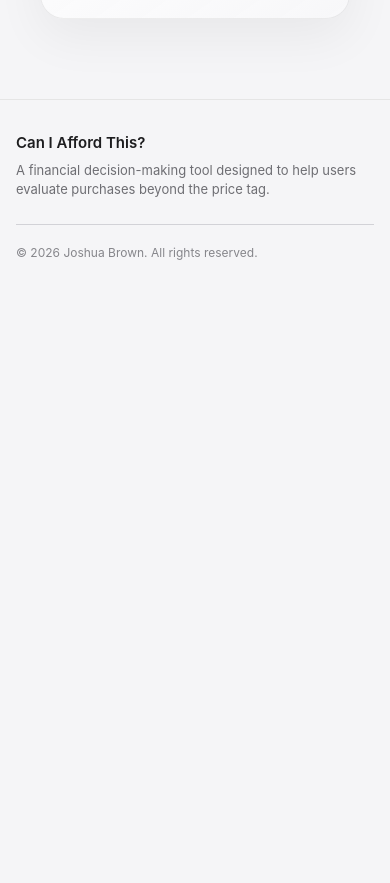
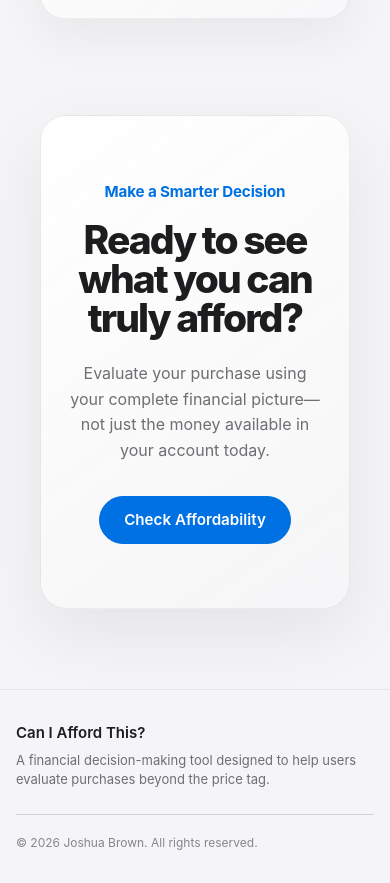
Before and after one commit to fejide/affordability-calculator, a React (Vite) app: page / in a window 390 px wide. Shown: the part 3454-4337 px from the top of the page. Before the commit the page ends 3748 px from the top, so only its background shows below. Built offline with nearby package versions, Linux system fonts and the light colour scheme.

Commit message:
feat: style final CTA section
Signed-off-by: Joshua Brown <97815918+fejide@users.noreply.github.com>

```diff
--- a/src/index.css
+++ b/src/index.css
@@ -863,3 +863,123 @@ main {
     font-size: 1.45rem;
   }
 }
+
+/* =========================================================
+   FINAL CTA SECTION
+========================================================= */
+
+.final-cta-section {
+  width: 100%;
+
+  padding: 40px 32px 120px;
+}
+
+.final-cta-content {
+  width: 100%;
+  max-width: 1100px;
+
+  margin: 0 auto;
+  padding: 96px 48px;
+
+  display: flex;
+  flex-direction: column;
+  align-items: center;
+
+  text-align: center;
+
+  background:
+    linear-gradient(145deg,
+      rgba(255, 255, 255, 0.98),
+      rgba(245, 245, 247, 0.94));
+
+  border: 1px solid rgba(0, 0, 0, 0.07);
+  border-radius: 36px;
+
+  box-shadow:
+    0 24px 70px rgba(0, 0, 0, 0.07);
+}
+
+.final-cta-content .section-eyebrow {
+  margin-bottom: 20px;
+}
+
+.final-cta-content h2 {
+  max-width: 780px;
+
+  margin: 0;
+
+  color: #1d1d1f;
+
+  font-size: clamp(2.75rem, 5.5vw, 5rem);
+  font-weight: 800;
+  line-height: 1;
+  letter-spacing: -0.05em;
+}
+
+.final-cta-description {
+  max-width: 650px;
+
+  margin: 28px auto 36px;
+
+  color: #6e6e73;
+
+  font-size: 1.05rem;
+  line-height: 1.6;
+}
+
+.final-cta-content .primary-button {
+  min-height: 48px;
+  padding: 0 24px;
+
+  display: inline-flex;
+  align-items: center;
+  justify-content: center;
+
+  text-decoration: none;
+}
+
+/* =========================================================
+   FINAL CTA — TABLET
+========================================================= */
+
+@media (max-width: 900px) {
+  .final-cta-section {
+    padding: 24px 24px 96px;
+  }
+
+  .final-cta-content {
+    padding: 80px 36px;
+
+    border-radius: 30px;
+  }
+}
+
+/* =========================================================
+   FINAL CTA — MOBILE
+========================================================= */
+
+@media (max-width: 600px) {
+  .final-cta-section {
+    padding: 16px 20px 80px;
+  }
+
+  .final-cta-content {
+    padding: 64px 24px;
+
+    border-radius: 26px;
+  }
+
+  .final-cta-content .section-eyebrow {
+    margin-bottom: 16px;
+  }
+
+  .final-cta-content h2 {
+    font-size: clamp(2.25rem, 10vw, 3.25rem);
+  }
+
+  .final-cta-description {
+    margin: 24px auto 32px;
+
+    font-size: 1rem;
+  }
+}
--- a/src/pages/HomePage.tsx
+++ b/src/pages/HomePage.tsx
@@ -181,6 +181,31 @@ function HomePage() {
           </article>
         </div>
       </section>
+
+      <section className="final-cta-section">
+        <div className="final-cta-content">
+          <p className="section-eyebrow">
+            Make a Smarter Decision
+          </p>
+
+          <h2>
+            Ready to see what you can truly afford?
+          </h2>
+
+          <p className="final-cta-description">
+            Evaluate your purchase using your complete financial
+            picture—not just the money available in your account
+            today.
+          </p>
+
+          <Link
+            to="/calculator"
+            className="primary-button"
+          >
+            Check Affordability
+          </Link>
+        </div>
+      </section>
     </main>
   );
 }
```
